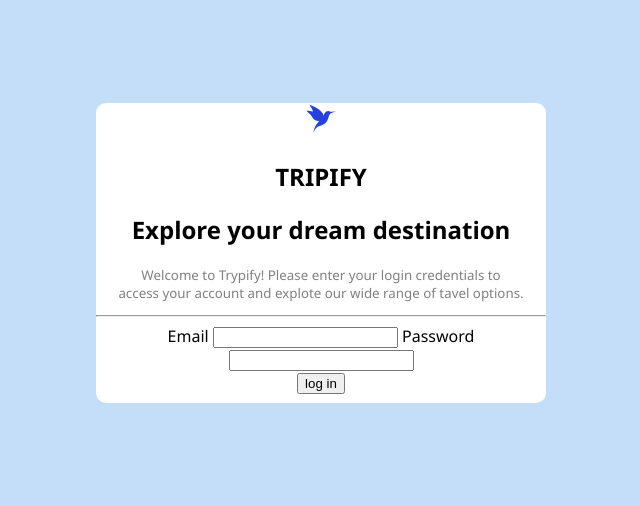
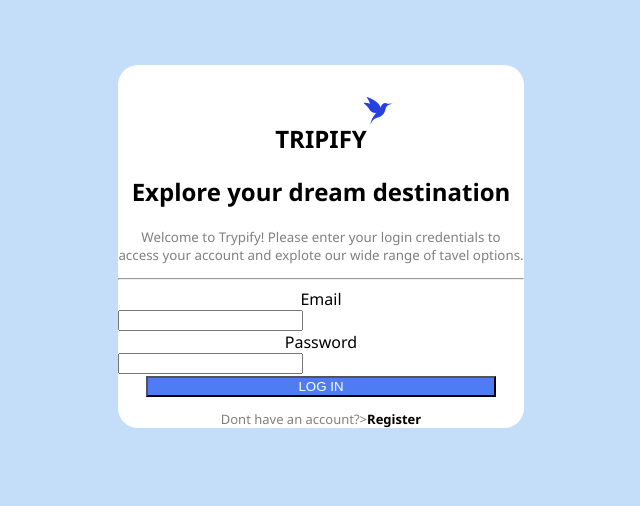
Before and after one commit to belenbarrera96/tripify, a plain HTML site: page index.html in a window 1280 px wide. Shown: the part 147-653 px from the top of the page, without its empty margins (319-959 px from the left). Drawn offline with Linux system fonts and the light colour scheme.

Commit message:
desarolle css

```diff
--- a/estilo.css
+++ b/estilo.css
@@ -10,18 +10,18 @@ section{
     background-color: white;
     font-family: 'Segoe UI', Tahoma, Geneva, Verdana, sans-serif;
     text-align: center;
-    width: 450px;
-    height: 300px;
-    margin: 100px;
-    border-radius: 10px;
+    align-items: center;
+    width: 150%
+    height: 5005%
+    margin: 900px;
+    border-radius: 20px;
 
 
 }
 
 
-.cambio{
-    font-weight: 4000000000;
-}
+
+
 
 .miestilo{
     color: gray;
@@ -29,6 +29,31 @@ section{
     font-size: smaller;
 
 }
-.boton{
-    padding: 100px 40px blue
+button{
+    background-color: rgb(77, 124, 244);
+    color: white;
+    width: 350px
+
 }
+img{
+    position: relative;
+    top: 30px;
+    margin-left: 114px;
+}
+input{
+    display: block;
+
+}
+label{
+    align-items: center;
+}
+
+.final{
+    font-size: small;
+    font-style: normal;
+    color: gray;
+
+}
+b{
+    color: black;
+}
--- a/index.html
+++ b/index.html
@@ -16,7 +16,7 @@
 
 
             <img src="pajaro.png">
-            <h1 class="cambio">TRIPIFY</h1>
+            <h1>TRIPIFY</h1>
             <h2>Explore your dream destination</h2>
             <p class="miestilo">Welcome to Trypify! Please enter your login credentials to <br> access your account and explote our wide range of tavel options.</p>
             <hr/>
@@ -27,7 +27,8 @@
                 <label>Password</label>
                 <input type="password">
             </form>
-            <button class="boton">log in</button>
+            <button>LOG IN</button>
+            <p class="final">Dont have an account?><b>Register</b></p>
 
 
         </section>
```
